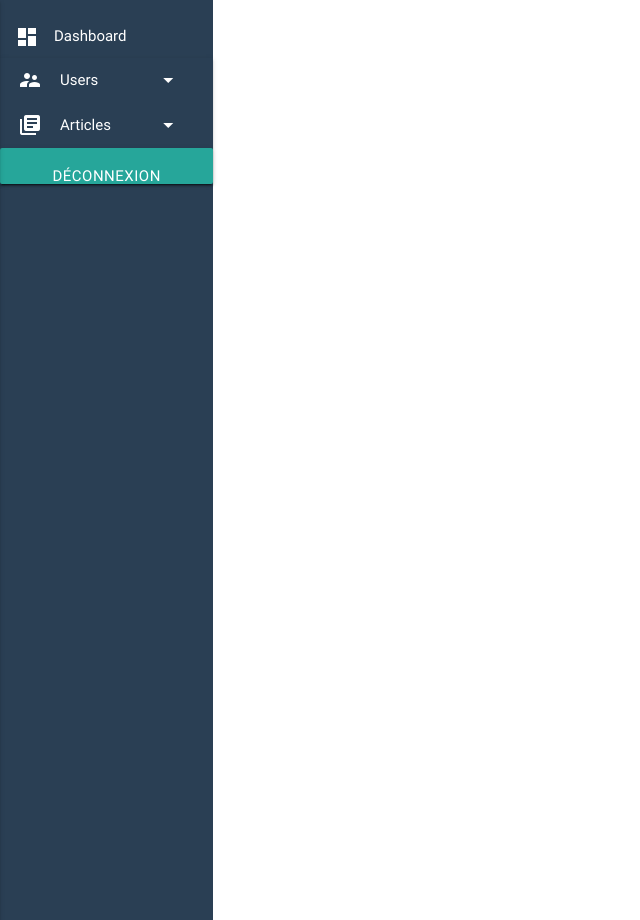
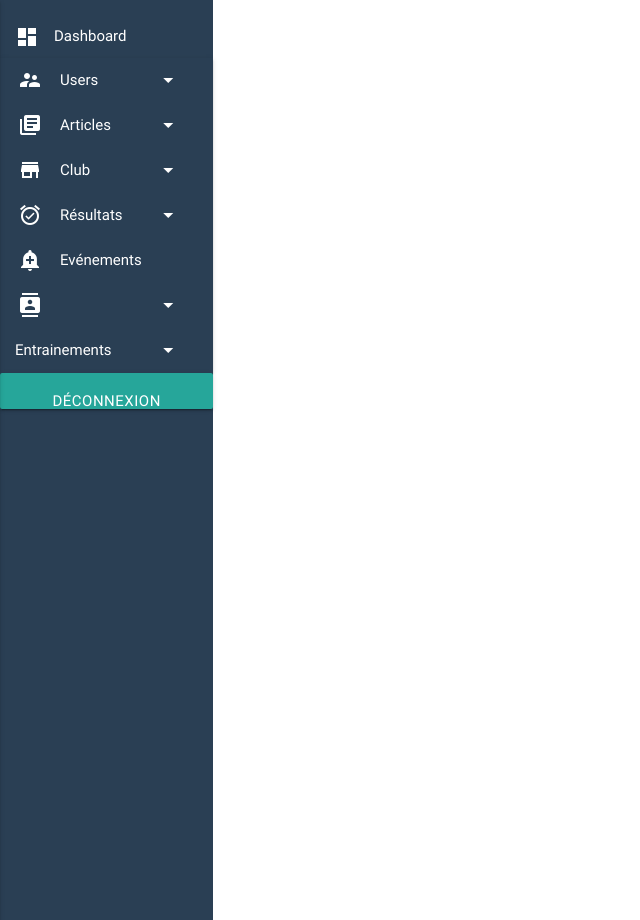
Before and after one commit to dyl25/Sportyproj, a CodeIgniter app: the page made by application/views/backoffice/layout_backoffice.php in a window 1280 px wide. Shown: the whole page, without its empty margins (0-640 px from the left). Run offline with CodeIgniter, Linux system fonts and the light colour scheme; data that the repository does not hold is empty; some libraries are stand-ins or nearby versions.

Commit message:
mise à jour des icônes menu backoffice

```diff
--- a/application/views/backoffice/layout_backoffice.php
+++ b/application/views/backoffice/layout_backoffice.php
@@ -47,9 +47,45 @@
                                     </ul>
                                 </div>
                             </li>
-                            <li><a href="<?= site_url('logout'); ?>" class="btn center waves">Déconnexion</a></li>
+                            <li>
+                                <a class="collapsible-header"><i class="material-icons left">store</i> Club <i class="material-icons right">arrow_drop_down</i></a>
+                                <div class="collapsible-body no-padding">
+                                    <ul>
+                                        <li><a href="<?= site_url('backoffice/article_admin'); ?>">Gérer</a></li>
+                                        <li><a href="<?= site_url('backoffice/article_admin/add'); ?>">Ajouter</a></li>
+                                    </ul>
+                                </div>
+                            </li>
+                            <li>
+                                <a class="collapsible-header"><i class="material-icons left">alarm_on</i> Résultats <i class="material-icons right">arrow_drop_down</i></a>
+                                <div class="collapsible-body no-padding">
+                                    <ul>
+                                        <li><a href="<?= site_url('backoffice/article_admin'); ?>">Gérer</a></li>
+                                        <li><a href="<?= site_url('backoffice/article_admin/add'); ?>">Ajouter</a></li>
+                                    </ul>
+                                </div>
+                            </li>
+                            <li>
+                                <a class="collapsible-header"><i class="material-icons left">add_alert</i> Evénements <i class="material-icons right">arrow_drop_down</i></a>
+                                <div class="collapsible-body no-padding">
+                                    <ul>
+                                        <li><a href="<?= site_url('backoffice/article_admin'); ?>">Gérer</a></li>
+                                        <li><a href="<?= site_url('backoffice/article_admin/add'); ?>">Ajouter</a></li>
+                                    </ul>
+                                </div>
+                            </li>
+                            <li>
+                                <a class="collapsible-header"><i class="material-icons left">contacts</i> Entrainements <i class="material-icons right">arrow_drop_down</i></a>
+                                <div class="collapsible-body no-padding">
+                                    <ul>
+                                        <li><a href="<?= site_url('backoffice/article_admin'); ?>">Gérer</a></li>
+                                        <li><a href="<?= site_url('backoffice/article_admin/add'); ?>">Ajouter</a></li>
+                                    </ul>
+                                </div>
+                            </li>
                         </ul>
                     </li>
+                    <li><a href="<?= site_url('logout'); ?>" class="btn center waves">Déconnexion</a></li>
                 </ul>
             </div>
             <div class="col s12 m10 offset-m2">
```
